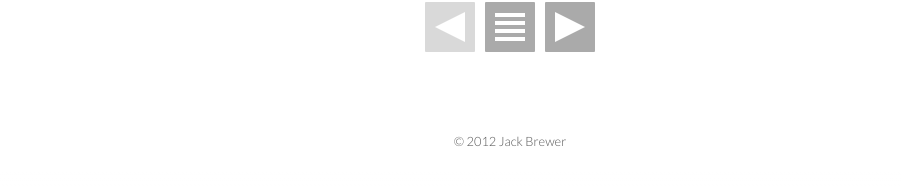
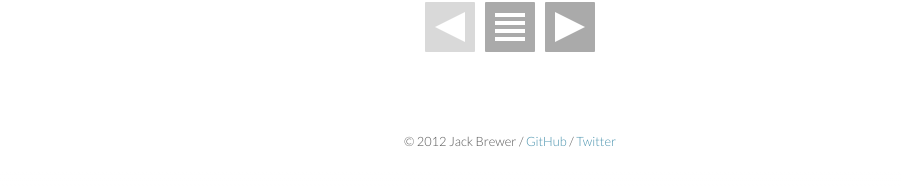
Before and after one commit to jackbrewer/legacy.jackbrewer.co.uk, a Jekyll site: the page built from index.html, in a window 1280 px wide and 900 px high, scrolled down 5874 px. Shown: the part 688-874 px from the top of the window, without its empty margins (130-1031 px from the left). Built offline with Jekyll 4.4.1, drawn with Linux system fonts in a browser that asks for light colours; nearby versions of some CDN libraries; the list of posts is cut into pages by our own code; a style sheet for code colours, icons or effects is not loaded.

Commit message:
Adding links to footer

```diff
--- a/_layouts/default.html
+++ b/_layouts/default.html
@@ -83,7 +83,7 @@
 {{ content }}
 
 			<footer id="main-footer">
-				<p>&copy; {{ site.time | date: '%Y'}} Jack Brewer</p>
+				<p>&copy; {{ site.time | date: '%Y'}} Jack Brewer / <a href="https://github.com/jackbrewer">GitHub</a> / <a href="https://twitter.com/jackbrewer">Twitter</a></p>
 			</footer>
 
 			<!-- A TEMPORARY Internet Explorer notice -->
```
